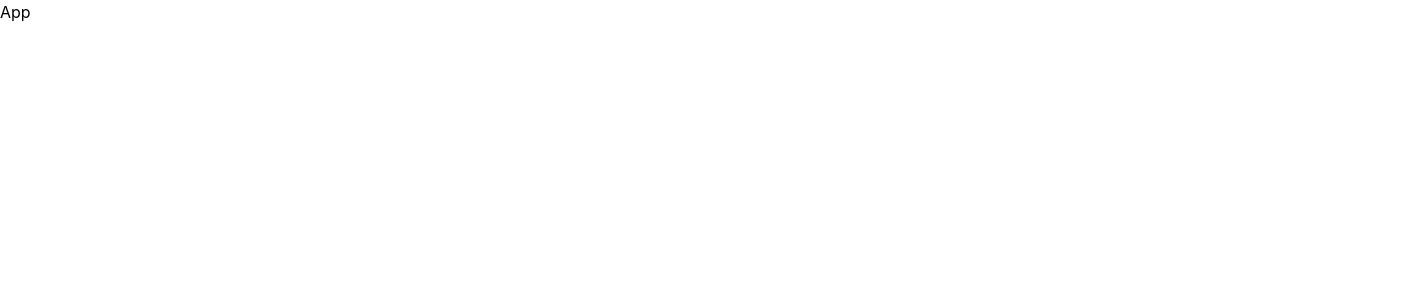
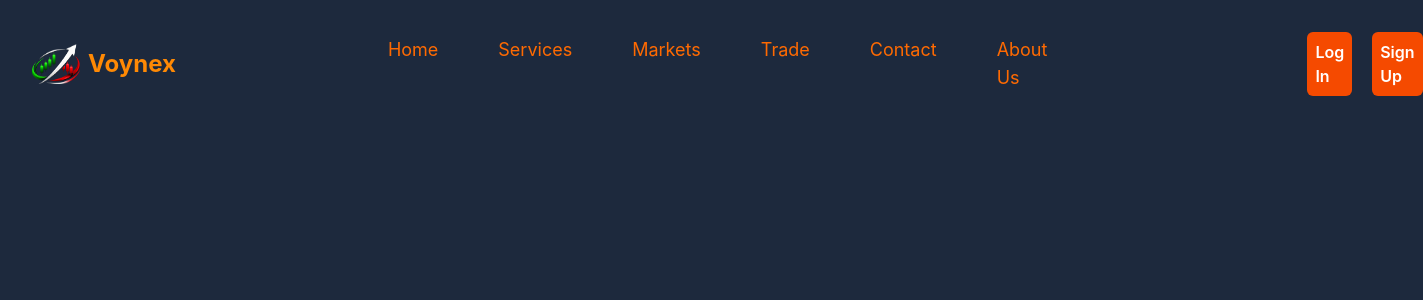
Before and after one commit to sisirsen/Nexora, a React (Vite) app: page / in a window 1280 px wide. Shown: the top 300 px of the page, 1423 px wide, since content can reach past the window. Built offline with nearby package versions, Linux system fonts and the light colour scheme.

Commit message:
Navbar added, main page update ,icons added

```diff
--- a/index.html
+++ b/index.html
@@ -6,7 +6,7 @@
     <meta name="viewport" content="width=device-width, initial-scale=1.0" />
     <title>Voynex</title>
   </head>
-  <body>
+  <body class="bg-slate-800">
     <div id="root"></div>
     <script type="module" src="/src/main.jsx"></script>
   </body>
--- a/src/App.jsx
+++ b/src/App.jsx
@@ -1,8 +1,9 @@
 import React from 'react'
+import Navbar from './components/navbar'
 
 function App() {
   return (
-    <div>App</div>
+    <Navbar />
   )
 }
 
--- /dev/null
+++ b/src/assets/icons.js
@@ -0,0 +1,5 @@
+import logo from '../assets/icons/logo.png'
+
+export default {
+  logo
+}
--- /dev/null
+++ b/src/components/navbar.jsx
@@ -0,0 +1,33 @@
+import React from 'react'
+import {icons} from '../../utils/constants'
+
+function Navbar() {
+  return (
+    <div className='p-8 flex items-center gap-65'>
+      <div className=' flex cursor-pointer gap-2 text-2xl text-orange-400 font-bold items-center'><img className='h-10 w-12' src={icons.logo} alt="logo" />Voynex</div>
+
+      <div className='list-none flex gap-15 text-lg text-orange-500 cursor-pointer '>
+
+      <li className="relative inline-block cursor-pointer after:content-[''] after:absolute after:left-0 after:bottom-0 after:h-[2px] after:w-0 after:bg-red-500 after:transition-all after:duration-300
+      hover:after:w-full">Home</li>
+      <li className="relative inline-block cursor-pointer after:content-[''] after:absolute after:left-0 after:bottom-0 after:h-[2px] after:w-0 after:bg-red-500 after:transition-all after:duration-300
+      hover:after:w-full">Services</li>
+      <li className="relative inline-block cursor-pointer after:content-[''] after:absolute after:left-0 after:bottom-0 after:h-[2px] after:w-0 after:bg-red-500 after:transition-all after:duration-300
+      hover:after:w-full">Markets</li>
+      <li className="relative inline-block cursor-pointer after:content-[''] after:absolute after:left-0 after:bottom-0 after:h-[2px] after:w-0 after:bg-red-500 after:transition-all after:duration-300
+      hover:after:w-full">Trade</li>
+      <li className="relative inline-block cursor-pointer after:content-[''] after:absolute after:left-0 after:bottom-0 after:h-[2px] after:w-0 after:bg-red-500 after:transition-all after:duration-300
+      hover:after:w-full">Contact</li>
+      <li className="relative inline-block cursor-pointer after:content-[''] after:absolute after:left-0 after:bottom-0 after:h-[2px] after:w-0 after:bg-red-500 after:transition-all after:duration-300
+      hover:after:w-full">About Us</li>
+      </div>
+
+      <div className='flex gap-5'>
+        <div className=' hover:bg-orange-500 bg-orange-600 p-2 px-2 rounded-md cursor-pointer text-white font-semibold'>Log In</div>
+        <div className=' hover:bg-orange-500 bg-orange-600 p-2 rounded-md cursor-pointer text-white font-semibold'>Sign Up</div>
+      </div>
+    </div>
+  )
+}
+
+export default Navbar
--- /dev/null
+++ b/utils/constants.js
@@ -0,0 +1,5 @@
+import icons from '../src/assets/icons'
+
+export {
+  icons
+}
```
Also changed, not shown: src/assets/icons/logo.png (added), src/assets/images.js (added), src/components/footer.jsx (added), 1 other file (tests, documents, lock files or other folders).
